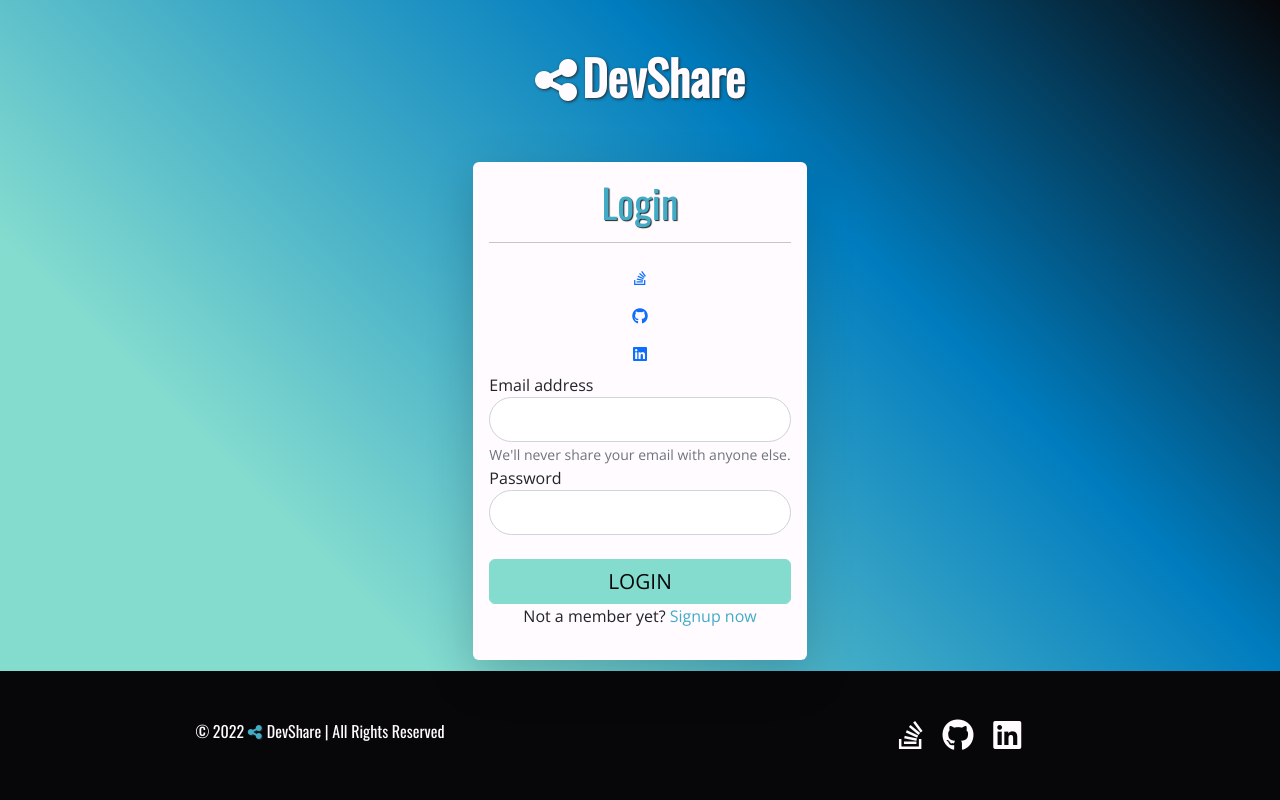
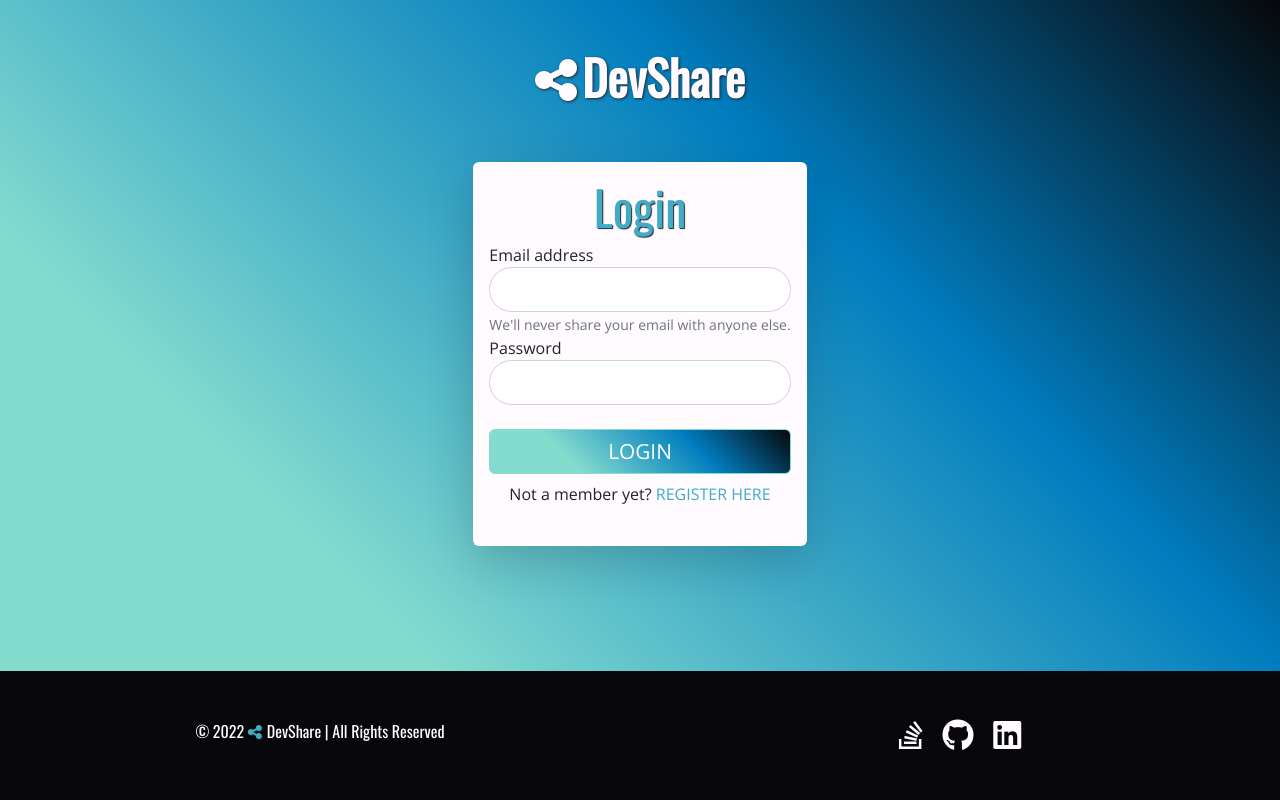
Before and after one commit to KristianColville1/dev-share, a Django app: page / in a window 1280 px wide. Run offline with Django 3.2, Linux system fonts and the light colour scheme; some libraries are stand-ins or nearby versions.

Commit message:
Rename home page and complete basic style of login form

```diff
--- a/home/templates/home/home_page.html
+++ b/home/templates/home/home_login.html
@@ -10,18 +10,6 @@
                 <form action="" class="shadow-lg p-3 rounded login-form mx-auto">
                     {% csrf_token %}
                     <h1 class="text-center c--green-s--black">Login</h1>
-                    <hr>
-                    <div class="row text-center">
-                        <button class="btn btn-link">
-                            <i class="fa-brands fa-stack-overflow"></i>
-                        </button>
-                        <button class="btn btn-link">
-                            <i class="fa-brands fa-github"></i>
-                        </button>
-                        <button class="btn btn-link">
-                            <i class="fa-brands fa-linkedin"></i>
-                        </button>
-                    </div>
                     <div class="form-group">
                         <label for="exampleInputEmail1">Email address</label>
                         <input type="email" class="form-control" id="exampleInputEmail1" aria-describedby="emailHelp">
@@ -34,8 +22,8 @@
                     </div>
                     <br>
                     <button type="submit" class="btn btn-primary text-uppercase btn--login">Login</button>
-                    <p class="text-center">Not a member yet?
-                        <a class="text-decoration-none sign-up">Signup now</a></p>
+                    <p class="text-center py-2">Not a member yet?
+                        <a class="text-decoration-none sign-up text-uppercase">Register Here</a></p>
                 </form>
 
             </div>
@@ -44,7 +32,7 @@
     </div>
 
 </div>
-{% include "footer.html" %}
+{% include "footer_full.html" %}
 
 
 
--- a/home/views.py
+++ b/home/views.py
@@ -2,4 +2,4 @@ from django.shortcuts import render
 
 
 def get_home_page(request):
-    return render(request, 'home/home_page.html')
+    return render(request, 'home/home_login.html')
--- a/static/css/base.css
+++ b/static/css/base.css
@@ -170,17 +170,16 @@ footer a i:hover {
     z-index: 2;
 }
 
+.login-form h1 {
+    font-size: 3rem;
+}
+
 .btn--login {
     width: 100%;
     font-size: 1.3rem;
-    background-color: var(--middle-blue-green);
     border-color: var(--middle-blue-green);
-    color: var(--rich-black-fogra-39);
-}
-
-.btn--login:hover {
-    background-color: var(--pacific-blue);
-    border-color: var(--pacific-blue);
+    background: rgb(132, 220, 207);
+    background: linear-gradient(45deg, rgba(132, 220, 207, 1) 27%, rgba(0, 124, 190, 1) 68%, rgba(7, 7, 10, 1) 100%);
 }
 
 .home-logo {
@@ -190,11 +189,14 @@ footer a i:hover {
     text-shadow: 1px 1px 3px var(--raisin-black);
 }
 
-.sign-up {color:var(--pacific-blue);}
-.sign-up:hover {color:var(--star-command-blue);}
+.sign-up {
+    color: var(--pacific-blue);
+}
 
+.sign-up:hover {
+    color: var(--star-command-blue);
+}
 
-/*******************************************************colors*/
 .c--green-s--black {
     color: var(--pacific-blue);
     text-shadow: 1px 1px 1px var(--raisin-black);
```
Also changed, not shown: templates/footer_full.html (renamed from templates/footer.html).
